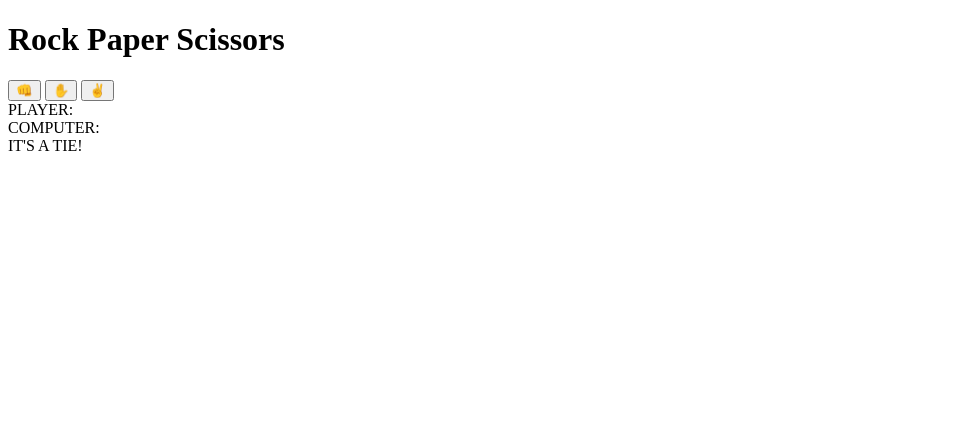
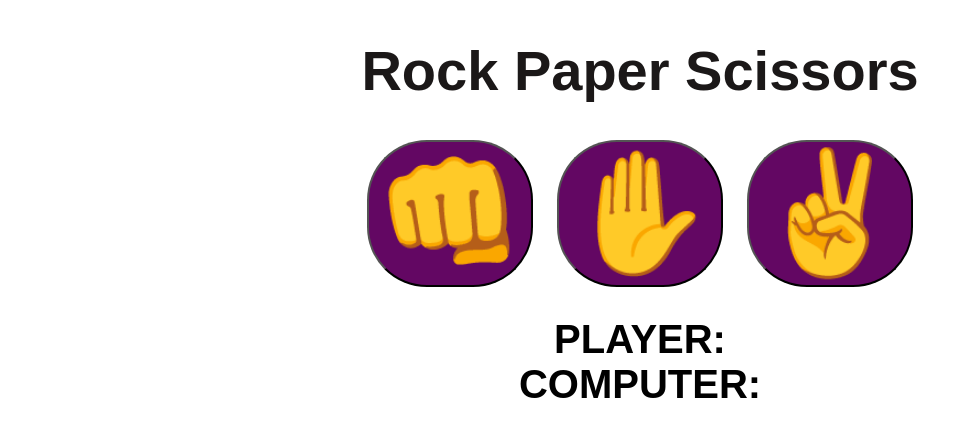
Before and after one commit to sinclairems/03-Rock-Paper-Scissors, a plain HTML site: page index.html in a window 1280 px wide. Shown: the whole page, without its empty margins (0-972 px from the left). Drawn offline with Linux system fonts and the light colour scheme.

Commit message:
Update CSS with code from video. Link CSS into HTML.

```diff
--- a/assets/style.css
+++ b/assets/style.css
@@ -0,0 +1,40 @@
+body{
+    font-family: Arial, Helvetica, sans-serif;
+    font-weight: bold;
+    margin: 0px;
+    display: flex;
+    flex-direction: column;
+    align-items: center;
+}
+
+h1{
+    font-size: 3.5rem;
+    color: #1b1818;
+}
+
+.choices{
+    margin-bottom: 30px;
+}
+
+.choices button{
+    font-size:7.5rem;
+    min-width: 160px;
+    margin: 0px 10px;
+    border-radius: 60px;
+    background-color: rgb(99, 7, 99);
+    cursor: pointer;
+    transition: background-color 0.5s ease;
+}
+
+.choices button:hover{
+    background-color: rgba(82, 8, 82, 0.7);
+}
+
+#playerDisplay, #computerDisplay{
+    font-size: 2.5rem;
+}
+
+#resultDisplay{
+    font-size: 5rem;
+    margin: 30px 0px;
+}
--- a/index.html
+++ b/index.html
@@ -3,13 +3,14 @@
 <head>
     <meta charset="UTF-8">
     <meta name="viewport" content="width=device-width, initial-scale=1.0">
+    <link rel="stylesheet" href="assets/style.css">
     <title>Document</title>
 </head>
 <body>
 
     <h1>Rock Paper Scissors</h1>
 
-    <div id="choices">
+    <div class="choices">
         <button onclick="playGame('rock')">👊</button>
         <button onclick="playGame('paper')">✋</button>
         <button onclick="playGame('scissors')">✌️</button>
@@ -17,7 +18,8 @@
 
     <div id="playerDisplay">PLAYER: </div>
     <div id="computerDisplay">COMPUTER: </div>
-    <div id="resultDisplay">IT'S A TIE! </div>
+    <div id="resultDisplay"> </div>
 
+    <script src="assets/script.js"></script>
 </body>
 </html>
```
